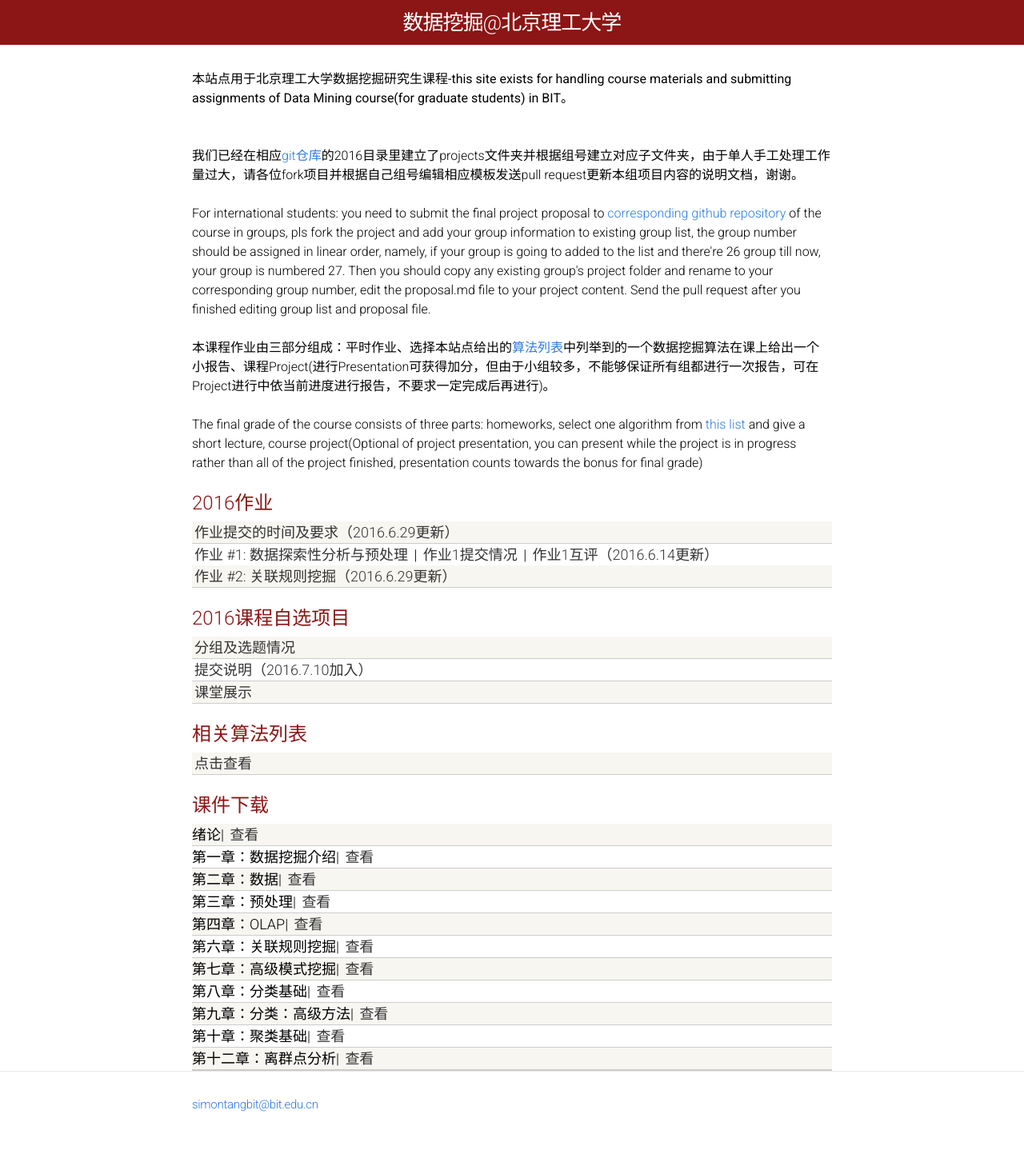
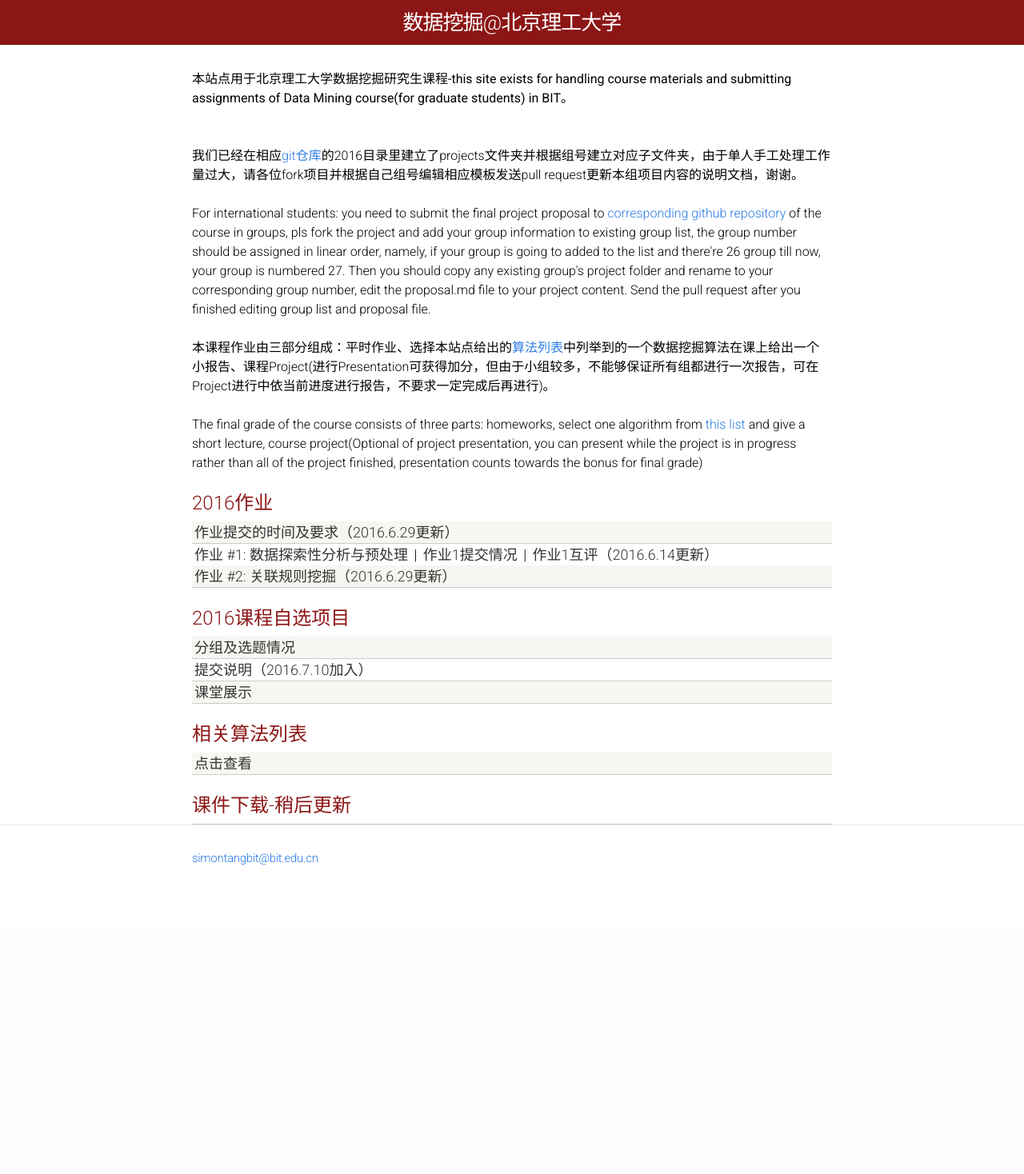
Before and after one commit to BITDM/bitdm.github.io, a Jekyll site: the page built from index.html, in a window 1280 px wide. Shown: the whole page at 80% size. Built offline with Jekyll 4.4.1, drawn with Linux system fonts in a browser that asks for light colours; after the commit the page ends 1160 px from its top, so only the background shows below that.

Commit message:
课件下载链接隐藏，需要更新

```diff
--- a/index.html
+++ b/index.html
@@ -66,9 +66,9 @@
         <a href="algolist/">点击查看</a>
     </div>
 
-    <div class="module-header">课件下载</div>
+    <div class="module-header">课件下载-稍后更新</div>
 
-    <div class="materials-item">
+    <!--<div class="materials-item">
       绪论|
       <a href="http://pan.baidu.com/s/1bpfVFYZ">查看</a>
     </div>
@@ -121,7 +121,7 @@
     <div class="materials-item">
       第十二章：离群点分析|
       <a href="http://pan.baidu.com/s/1bpfVFYZ">查看</a>
-    </div>
+    </div>-->
   </div>
 
 </div>
```
